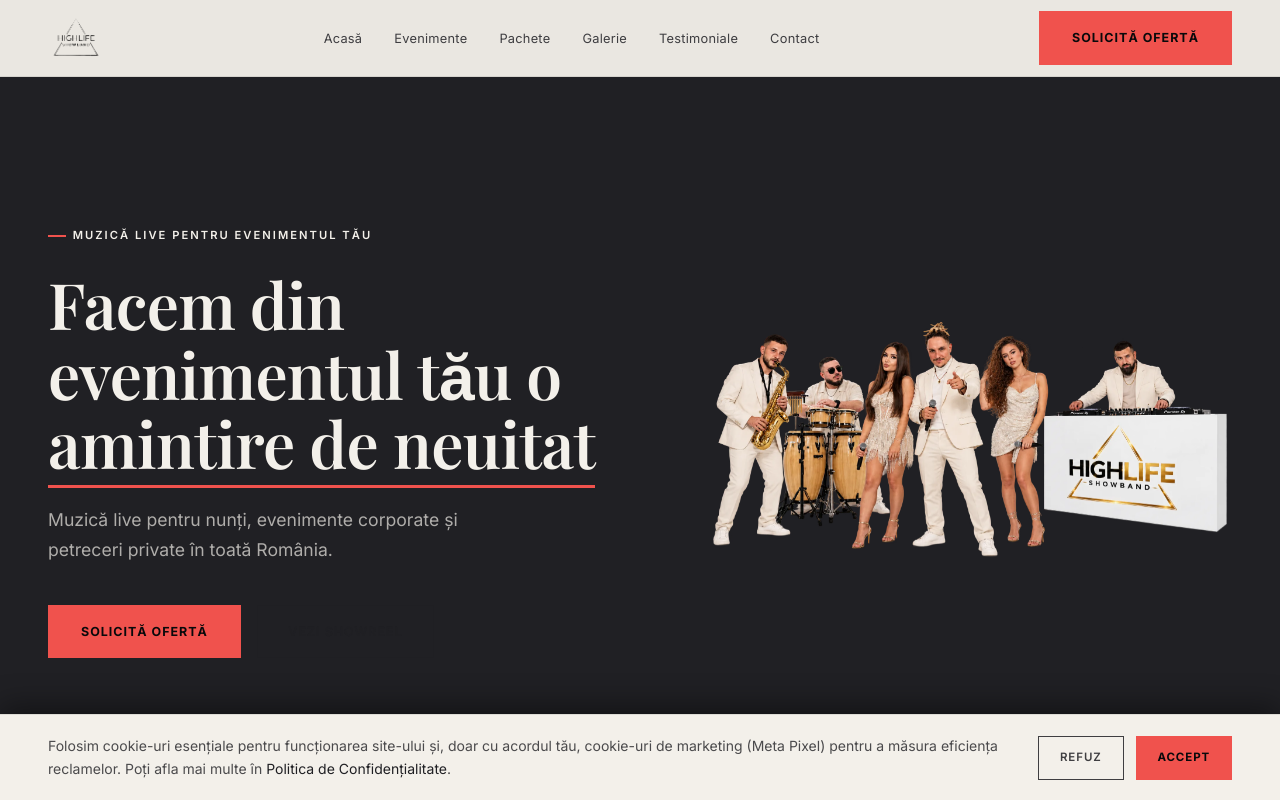
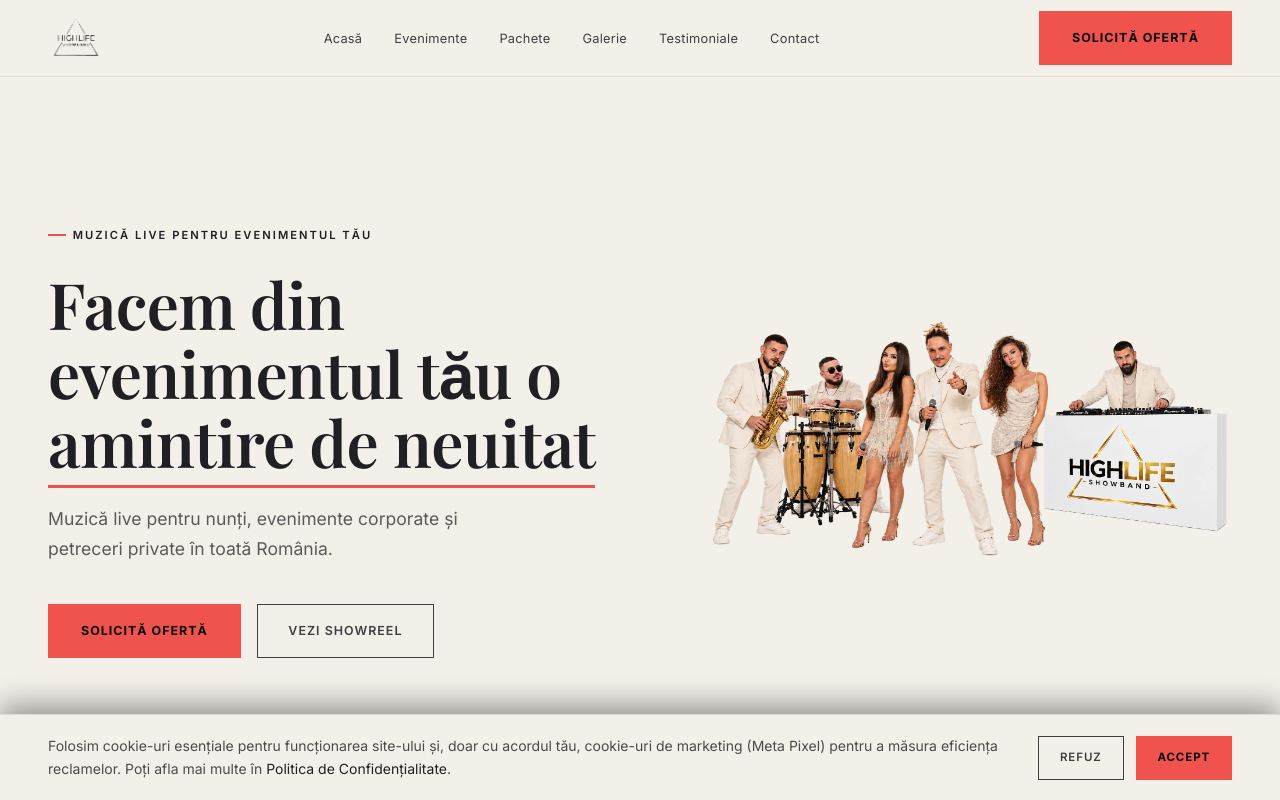
Before and after one commit to NovaMusicHUB/highlife-showband, a Next.js app: page / in a window 1280 px wide. Shown: the top 800 px of the page. Built offline with nearby package versions, Linux system fonts and the light colour scheme.

Commit message:
Hero section: ivory background with graphite text and a hairline divider

```diff
--- a/app/components/Hero.tsx
+++ b/app/components/Hero.tsx
@@ -4,8 +4,8 @@
   return (
     <section
       id="hero"
-      className="relative overflow-hidden flex items-center min-h-screen on-dark"
-      style={{ background: "#202024", paddingTop: "76px" }}
+      className="relative overflow-hidden flex items-center min-h-screen"
+      style={{ background: "#f3f0ea", paddingTop: "76px", color: "#202024", borderBottom: "1px solid rgba(32, 32, 36,0.1)" }}
     >
       <div className="section-container">
         <div className="grid lg:grid-cols-2 gap-10 lg:gap-16 items-center">
@@ -23,7 +23,7 @@
               style={{
                 fontSize: "clamp(2.5rem, 5vw, 4.25rem)",
                 fontWeight: 600,
-                color: "#f3f0ea",
+                color: "#202024",
                 animationDelay: "0.2s",
                 opacity: 0,
                 animationFillMode: "forwards",
@@ -40,7 +40,7 @@
                 animationDelay: "0.35s",
                 opacity: 0,
                 animationFillMode: "forwards",
-                color: "rgba(243, 240, 234,0.68)",
+                color: "rgba(32, 32, 36,0.72)",
                 lineHeight: 1.7,
               }}
             >
```
